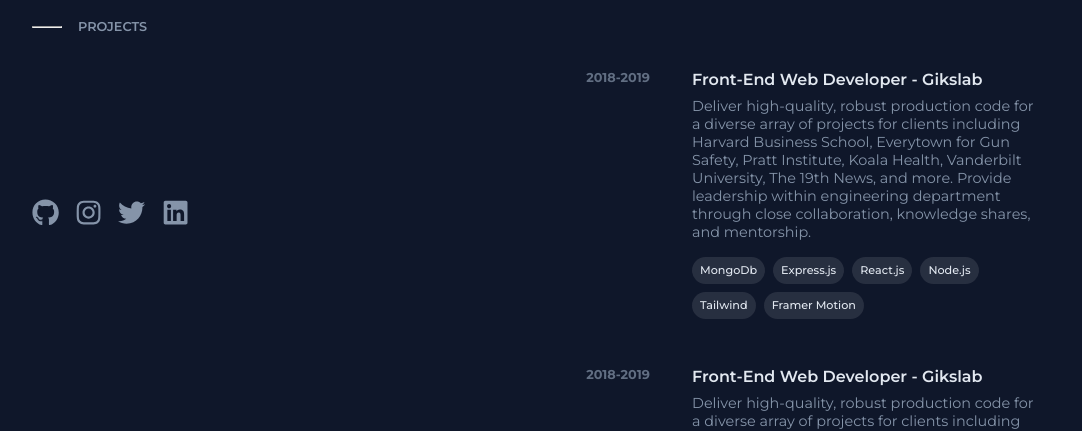
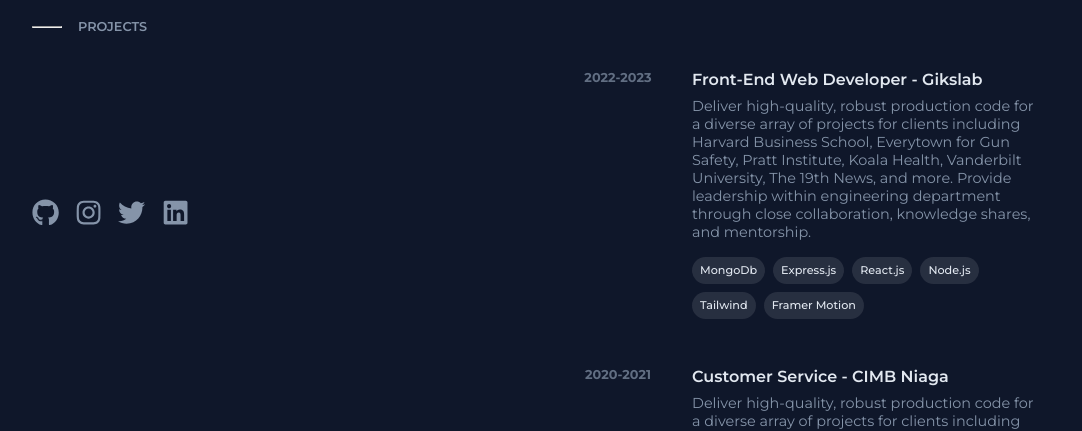
Before and after one commit to hellofromiqbal/react-porto, a React (Create React App) app: page / in a window 1280 px wide. Shown: the part 490-921 px from the top of the page, without its empty margins (96-1178 px from the left). Built offline with nearby package versions, Linux system fonts and the light colour scheme.

Commit message:
adjust portfolioData.js

```diff
--- a/src/portfolioData.js
+++ b/src/portfolioData.js
@@ -31,29 +31,20 @@
       experienceList: [
         {
           id: 1,
-          period: '2018-2019',
+          period: '2022-2023',
           role: 'Front-End Web Developer',
           company: 'Gikslab',
           desc: 'Deliver high-quality, robust production code for a diverse array of projects for clients including Harvard Business School, Everytown for Gun Safety, Pratt Institute, Koala Health, Vanderbilt University, The 19th News, and more. Provide leadership within engineering department through close collaboration, knowledge shares, and mentorship.',
           technologies: ['MongoDb', 'Express.js', 'React.js', 'Node.js', 'Tailwind', 'Framer Motion'],
-          url: "https://www.youtube.com"
+          url: "https://www.gikslab.com"
         },
         {
           id: 2,
-          period: '2018-2019',
-          role: 'Front-End Web Developer',
-          company: 'Gikslab',
+          period: '2020-2021',
+          role: 'Customer Service',
+          company: 'CIMB Niaga',
           desc: 'Deliver high-quality, robust production code for a diverse array of projects for clients including Harvard Business School, Everytown for Gun Safety, Pratt Institute, Koala Health, Vanderbilt University, The 19th News, and more. Provide leadership within engineering department through close collaboration, knowledge shares, and mentorship.',
-          url: "https://www.youtube.com"
-        },
-        {
-          id: 3,
-          period: '2018-2019',
-          role: 'Front-End Web Developer',
-          company: 'Gikslab',
-          desc: 'Deliver high-quality, robust production code for a diverse array of projects for clients including Harvard Business School, Everytown for Gun Safety, Pratt Institute, Koala Health, Vanderbilt University, The 19th News, and more. Provide leadership within engineering department through close collaboration, knowledge shares, and mentorship.',
-          technologies: ['MongoDb', 'Express.js', 'React.js', 'Node.js', 'Tailwind', 'Framer Motion'],
-          url: "https://www.youtube.com"
+          url: "https://www.cimbniaga.co.id"
         }
       ]
     },
@@ -65,8 +56,7 @@
           title: 'Spotify Profile',
           desc: 'Web app for visualizing personalized Spotify data. View your top artists, top tracks, recently played tracks, and detailed audio information about each track. Create and save new playlists of recommended tracks based on your existing playlists and more.',
           technologies: ['MongoDb', 'Express.js', 'React.js', 'Node.js', 'Tailwind', 'Framer Motion'],
-          url: "https://www.youtube.com",
-          // imgUrl: "./images/projects-project1"
+          url: "#",
           img: project1Img,
         },
         {
@@ -74,8 +64,7 @@
           title: 'DocHealth',
           desc: 'Web app for visualizing personalized Spotify data. View your top artists, top tracks, recently played tracks, and detailed audio information about each track. Create and save new playlists of recommended tracks based on your existing playlists and more.',
           technologies: ['MongoDb', 'Express.js', 'React.js', 'Node.js', 'Tailwind', 'Framer Motion'],
-          url: "https://www.youtube.com",
-          // imgUrl: "./images/projects-project2"
+          url: "#",
           img: project2Img,
         },
         {
@@ -83,8 +72,7 @@
           title: 'Light House',
           desc: 'Web app for visualizing personalized Spotify data. View your top artists, top tracks, recently played tracks, and detailed audio information about each track. Create and save new playlists of recommended tracks based on your existing playlists and more.',
           technologies: ['MongoDb', 'Express.js', 'React.js', 'Node.js', 'Tailwind', 'Framer Motion'],
-          url: "https://www.youtube.com",
-          // imgUrl: "./images/projects-project3"
+          url: "#",
           img: project3Img,
         },
       ]
```
